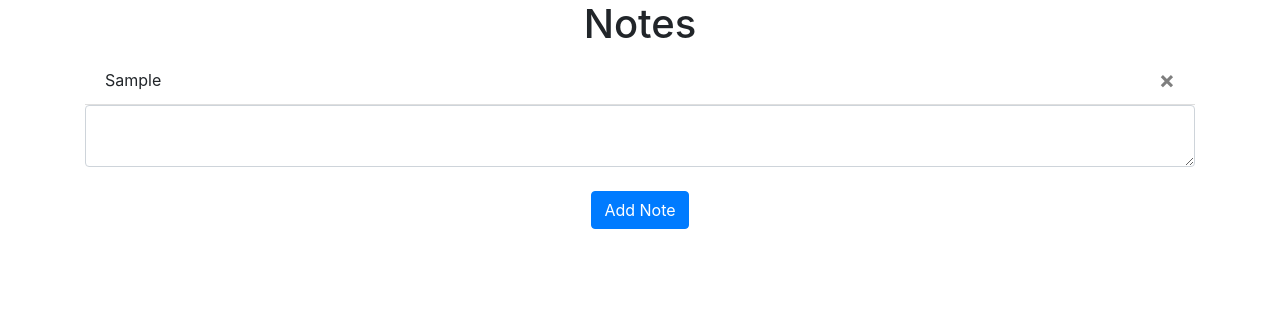
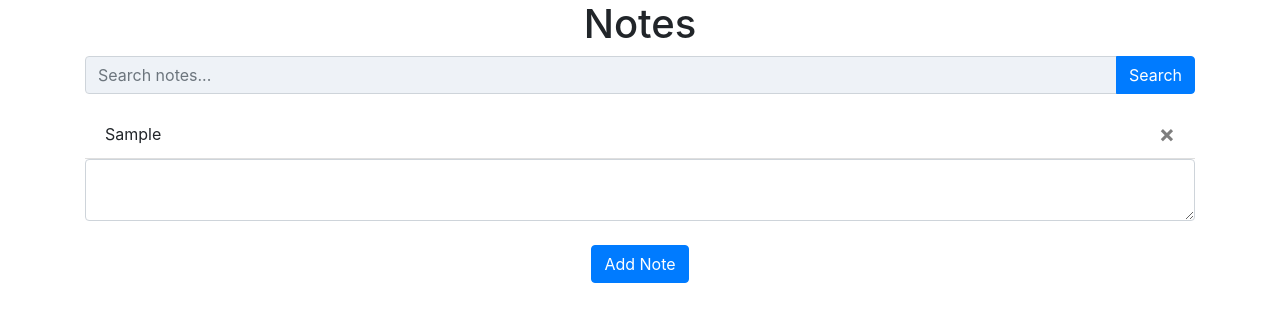
Before and after one commit to kenza0724/Note-web-app, a Flask app: page / in a window 1280 px wide. Shown: the part 56-378 px from the top of the page. Run offline with Flask 3, Linux system fonts and the light colour scheme; a user stored in the database is signed in; tables that the repository leaves empty hold one stand-in row (values such as "Sample post"); some libraries are stand-ins or nearby versions.

Commit message:
Added search bar

```diff
--- a/website/templates/home.html
+++ b/website/templates/home.html
@@ -1,5 +1,15 @@
 {% extends "base.html" %} {% block title %}Home{% endblock %} {% block content %}
-    <h1 align="center">Notes</h1>
+
+<h1 align="center">Notes</h1>
+
+<!-- Search Bar -->
+<div class="input-group mb-3">
+  <input type="text" class="form-control" id="searchInput" placeholder="Search notes..." style="background-color: #eef2f7">
+  <div class="input-group-append">
+    <button class="btn btn-primary" type="button" onclick="searchNotes()">Search</button>
+  </div>
+</div>
+<!-- Notes -->
     <ul class="list-group list-group-flush" id="notes">
       {% for note in user.notes %}
       <li class="list-group-item">
@@ -10,6 +20,7 @@
       </li>
       {% endfor %}
     </ul>
+  <!-- Add Note form -->
     <form method="POST">
       <textarea name="note" id="note" class="form-control"></textarea>
       <br />
@@ -17,4 +28,8 @@
         <button type="submit" class="btn btn-primary">Add Note</button>
       </div>
     </form>
+
+    <script src="{{ url_for('static', filename='index.js') }}"></script>
+
+
     {% endblock %}
```
